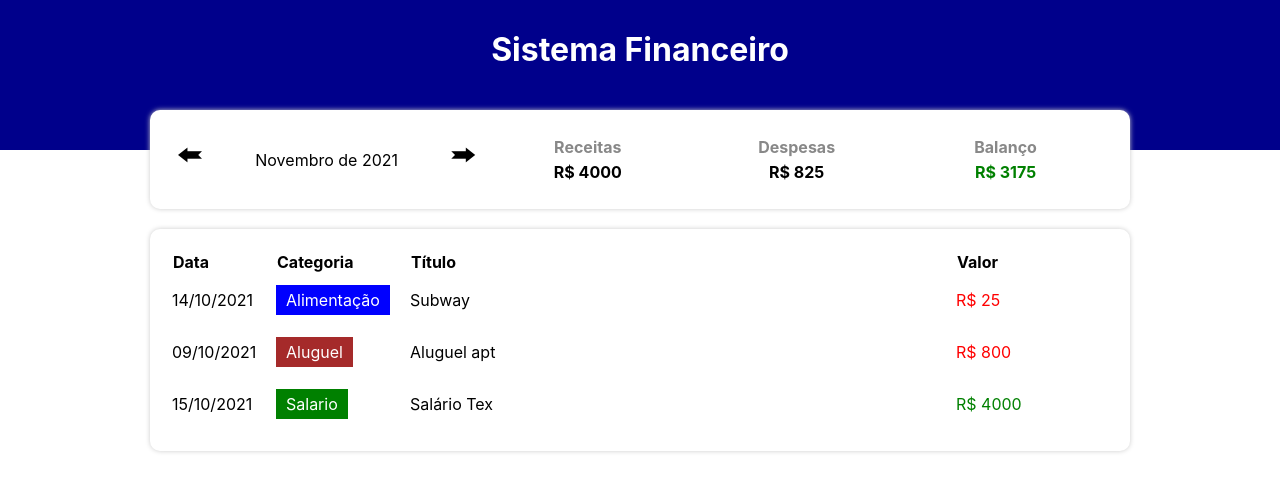
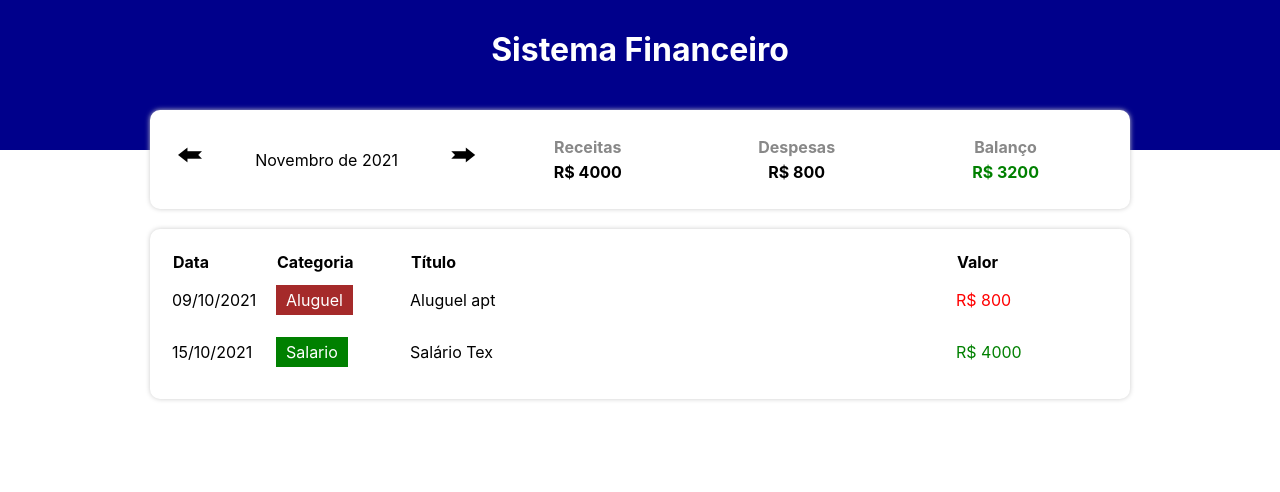
Before and after one commit to ArthurLuizS/expenser-tracker, a React (Create React App) app: page / in a window 1280 px wide. Shown: the top 492 px of the page. Built offline with nearby package versions, Linux system fonts and the light colour scheme.

Commit message:
Manipulando 1 mes para dezembro 2021

```diff
--- a/src/data/items.ts
+++ b/src/data/items.ts
@@ -6,7 +6,7 @@ DataBase */
 
 export const items : Item[]= [
     {date: new Date(2021, 9, 15), category: 'food', title: 'McDonalds', value: 40.8},
-    {date: new Date(2021, 10, 14), category: 'food', title: 'Subway', value: 25},
+    {date: new Date(2021, 11, 14), category: 'food', title: 'Subway', value: 25},
     {date: new Date(2021, 10, 9), category: 'rent', title: 'Aluguel apt', value: 800},
     {date: new Date(2021, 10, 15), category: 'salary', title: 'Salário Tex', value: 4000},
 ]
```
